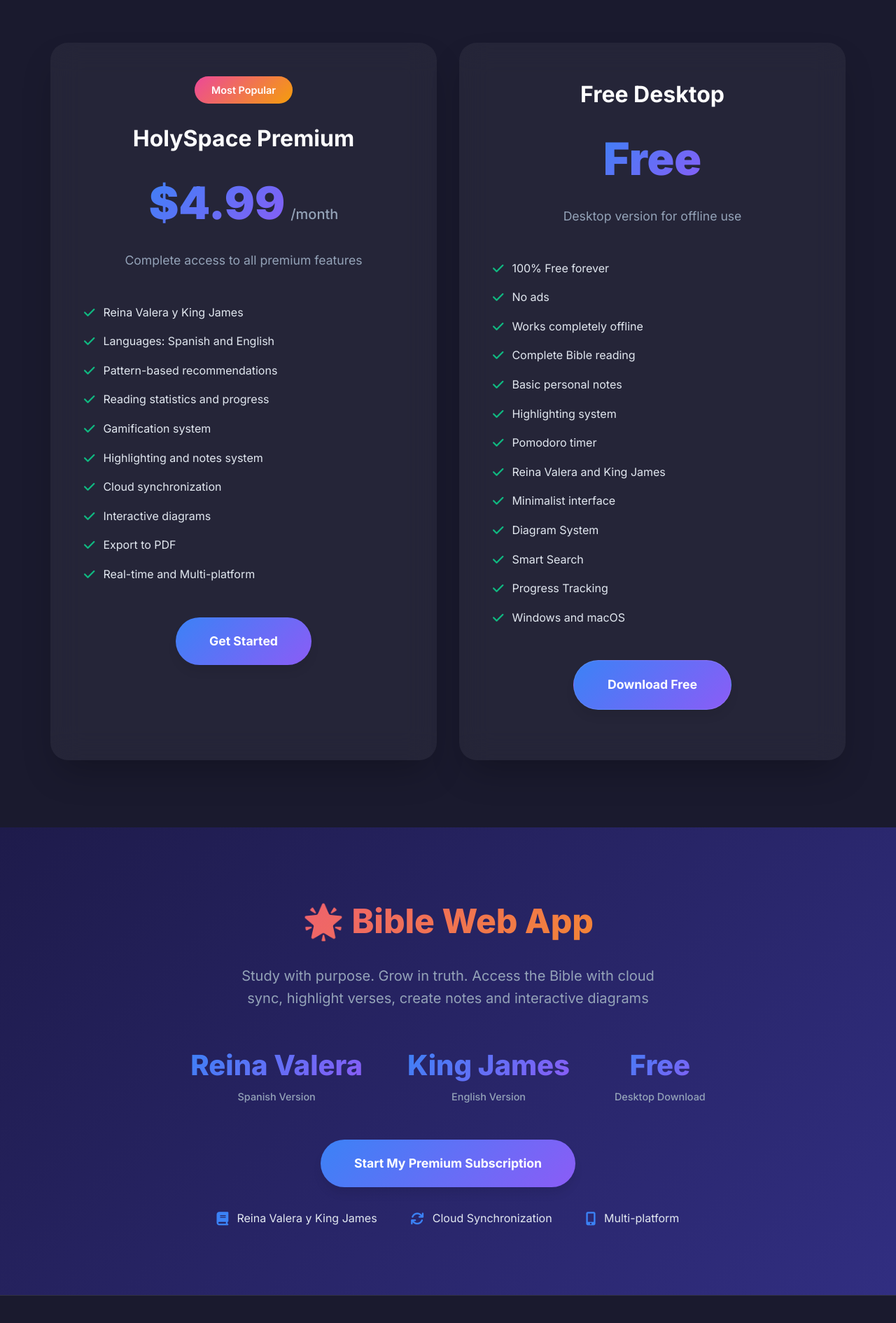
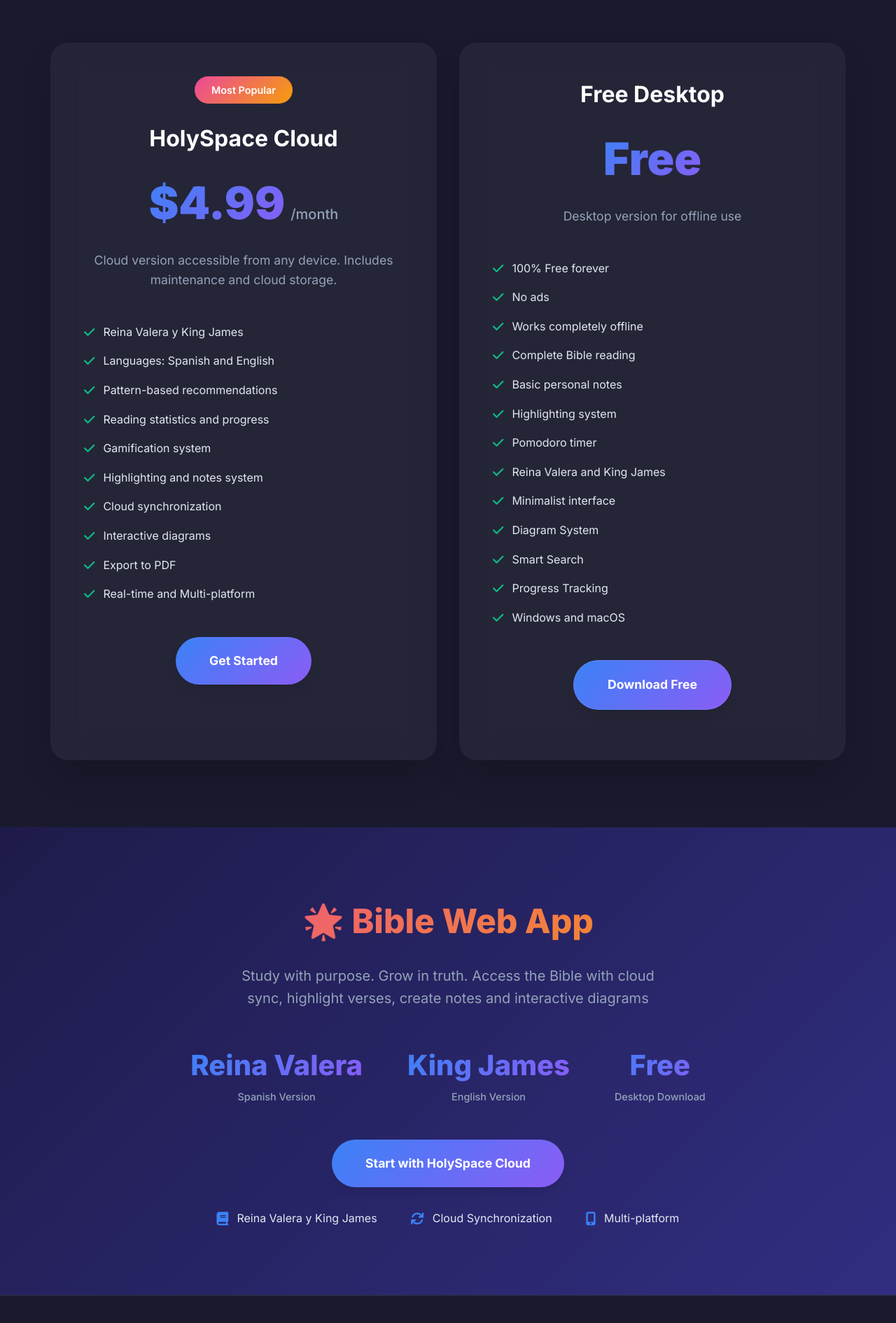
Before and after one commit to systemcrash92/HolySpaceDownload, a website: page hosting/index.html in a window 1280 px wide. Shown: the part 5932-7822 px from the top of the page at 70% size. Drawn offline with nearby package versions, Linux system fonts and the light colour scheme.

Commit message:
refactor: rename Premium to Cloud version - clarify it's for cloud access and maintenance

```diff
--- a/hosting/index.html
+++ b/hosting/index.html
@@ -349,16 +349,16 @@
             </div>
 
             <div class="pricing-grid">
-            <!-- Versión Premium -->
+            <!-- Versión Cloud -->
             <div class="pricing-card premium">
                 <div class="pricing-header">
                     <div class="pricing-badge" data-es="Más Popular" data-en="Most Popular">Most Popular</div>
-                    <h3 data-es="HolySpace Premium" data-en="HolySpace Premium">HolySpace Premium</h3>
+                    <h3 data-es="HolySpace Cloud" data-en="HolySpace Cloud">HolySpace Cloud</h3>
                     <div class="pricing-price">
                         <span class="price-amount">$4.99</span>
                         <span class="price-period" data-es="/mes" data-en="/month">/month</span>
                     </div>
-                    <p class="pricing-description" data-es="Acceso completo a todas las características premium" data-en="Complete access to all premium features">Complete access to all premium features</p>
+                    <p class="pricing-description" data-es="Versión en la nube accesible desde cualquier dispositivo. Incluye mantenimiento y almacenamiento en la nube." data-en="Cloud version accessible from any device. Includes maintenance and cloud storage.">Cloud version accessible from any device. Includes maintenance and cloud storage.</p>
                 </div>
 
                 <div class="pricing-features">
@@ -513,9 +513,9 @@
                     </div>
                 </div>
                 <div class="cta-buttons">
-                    <a href="https://bible.holyspace.app/login" target="_blank" class="cta-btn" data-es="Comenzar Mi Suscripción Premium" data-en="Start My Premium Subscription">
+                    <a href="https://bible.holyspace.app/login" target="_blank" class="cta-btn" data-es="Comenzar con HolySpace Cloud" data-en="Start with HolySpace Cloud">
                         <i class="fas fa-rocket"></i>
-                        Start My Premium Subscription
+                        Start with HolySpace Cloud
                     </a>
                 </div>
                 <div class="cta-features">
```
